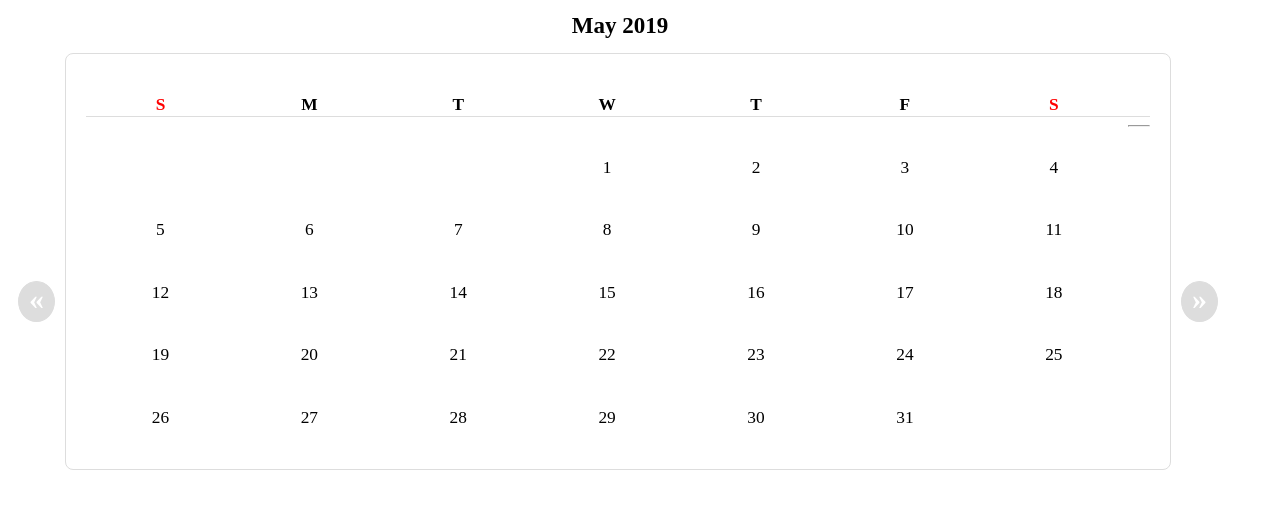
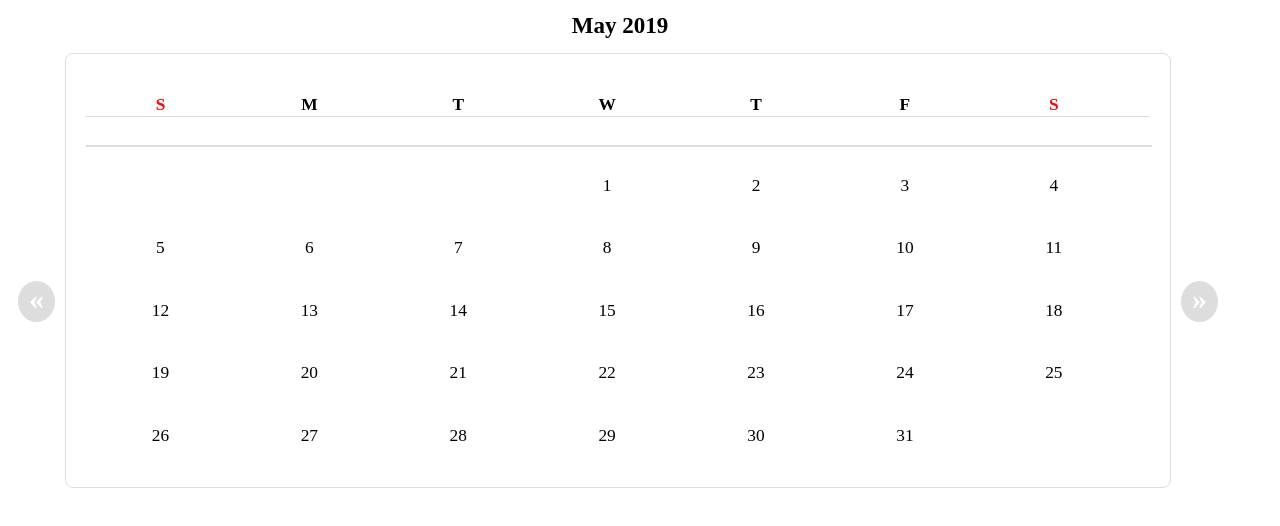
Before and after one commit to yuhanzhou0505/Calendar, a plain HTML site: page index.html in a window 1280 px wide. Drawn offline with Linux system fonts and the light colour scheme.

Commit message:
Update calendar.css

```diff
--- a/css/calendar.css
+++ b/css/calendar.css
@@ -38,6 +38,13 @@ body {
 {
     height: 42px;
     border-bottom:solid 1px #ddd;
+}
+
+.calendar .dates .seperator
+{
+    float: left;
+    width: 100%;
+    border:solid 0.5px #ddd;
 }
 
 .calendar .dates .header .day
```
